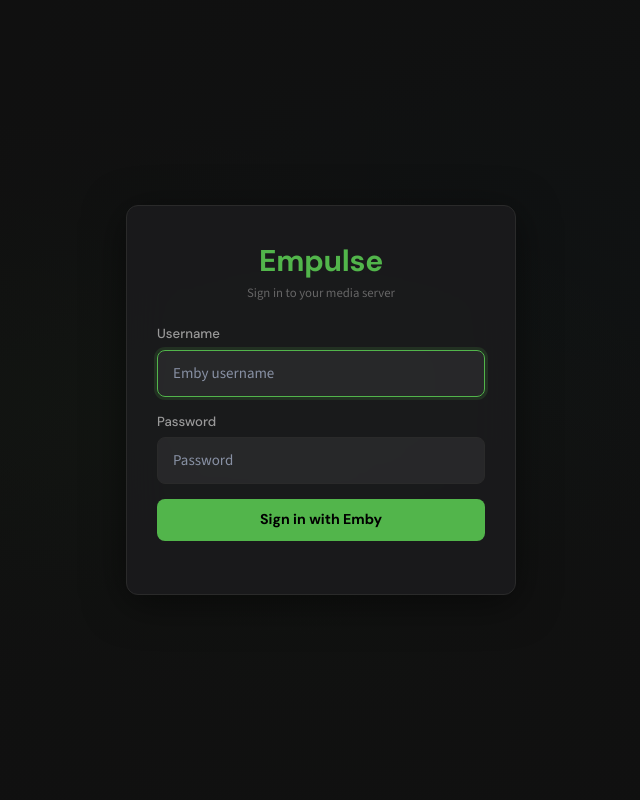
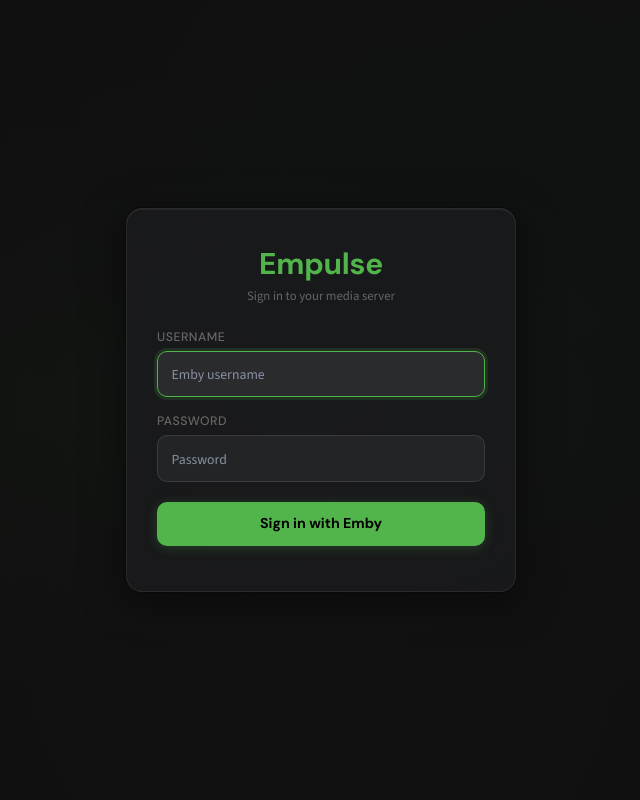
Before and after one commit to empul-dev/empulse, a FastAPI app: page /login in a window 1280 px wide. Shown: the whole page, without its empty margins (319-959 px from the left). Run offline with FastAPI, Linux system fonts and the light colour scheme; data that the repository does not hold is empty; some libraries are stand-ins or nearby versions.

Commit message:
Polish login page: glassmorphism card, subtle borders, and light mode support
Soften the login card with translucent borders, layered box-shadows, and
increased backdrop blur/saturation for a modern glassmorphism look.
Replace hard CSS-variable borders on inputs with subtle rgba values,
add uppercase labels with letter-spacing, and give the submit button a
green glow shadow. Add full light-mode overrides for card, inputs,
overlay, and poster wall so the login page looks polished in both themes.
Fix viewport overflow with 100dvh and body margin reset.

Co-Authored-By: Claude Opus 4.6 <noreply@anthropic.com>

```diff
--- a/empulse/static/css/style.css
+++ b/empulse/static/css/style.css
@@ -2041,8 +2041,15 @@ input[readonly] {
 }
 
 /* === Login Page === */
+body:has(.login-page) {
+    margin: 0;
+    padding: 0;
+    overflow: hidden;
+}
+
 .login-page {
-    min-height: 100vh;
+    height: 100vh;
+    height: 100dvh;
     display: flex;
     align-items: center;
     justify-content: center;
@@ -2136,13 +2185,16 @@ input[readonly] {
 }
 
 .login-card {
-    background: rgba(28, 28, 30, 0.85);
-    border: 1px solid var(--border);
-    border-radius: 12px;
-    padding: 2.5rem 2rem;
-    backdrop-filter: blur(20px);
-    -webkit-backdrop-filter: blur(20px);
-    box-shadow: 0 8px 40px rgba(0, 0, 0, 0.5);
+    background: rgba(28, 28, 30, 0.82);
+    border: 1px solid rgba(255, 255, 255, 0.08);
+    border-radius: 16px;
+    padding: 2.5rem 2rem 2rem;
+    backdrop-filter: blur(24px) saturate(1.4);
+    -webkit-backdrop-filter: blur(24px) saturate(1.4);
+    box-shadow:
+        0 0 0 1px rgba(0, 0, 0, 0.3),
+        0 8px 40px rgba(0, 0, 0, 0.5),
+        inset 0 1px 0 rgba(255, 255, 255, 0.06);
     animation: fadeSlideIn 0.5s ease-out;
 }
 
@@ -2165,23 +2217,35 @@ input[readonly] {
 
 .login-card label {
     font-family: var(--font-display);
-    font-size: 0.88em;
+    font-size: 0.82em;
     font-weight: 500;
-    color: var(--text-secondary);
+    color: var(--text-muted);
+    text-transform: uppercase;
+    letter-spacing: 0.04em;
+    margin-bottom: 0.3rem;
+}
+
+.login-card form {
+    display: flex;
+    flex-direction: column;
+    gap: 0;
 }
 
 .login-card input[type="text"],
 .login-card input[type="password"] {
-    background: rgba(255, 255, 255, 0.06);
-    border: 1px solid var(--border);
-    border-radius: 8px;
+    background: rgba(255, 255, 255, 0.05);
+    border: 1px solid rgba(255, 255, 255, 0.10);
+    border-radius: 10px;
     color: var(--text-primary);
     font-family: var(--font-body);
-    transition: border-color var(--anim-fast);
+    padding: 0.65rem 0.9rem;
+    font-size: 0.92em;
+    transition: border-color var(--anim-fast), box-shadow var(--anim-fast), background var(--anim-fast);
 }
 
 .login-card input[type="text"]:focus,
 .login-card input[type="password"]:focus {
+    background: rgba(255, 255, 255, 0.08);
     border-color: var(--accent);
     outline: none;
     box-shadow: 0 0 0 3px var(--accent-dim);
@@ -2192,18 +2256,21 @@ input[readonly] {
     background: var(--accent);
     color: #000;
     border: none;
-    border-radius: 8px;
-    padding: 0.7rem;
+    border-radius: 10px;
+    padding: 0.75rem;
     font-family: var(--font-display);
     font-size: 0.95em;
     font-weight: 700;
     cursor: pointer;
-    transition: opacity var(--anim-fast), transform var(--anim-fast);
+    margin-top: 0.3rem;
+    transition: opacity var(--anim-fast), transform var(--anim-fast), box-shadow var(--anim-fast);
+    box-shadow: 0 2px 12px rgba(82, 181, 75, 0.25);
 }
 
 .login-card button[type="submit"]:hover {
-    opacity: 0.9;
+    opacity: 0.92;
     transform: translateY(-1px);
+    box-shadow: 0 4px 20px rgba(82, 181, 75, 0.35);
 }
 
 .login-card .error-msg {
```
Also changed, not shown: other parts of empulse/static/css/style.css (+42 -0 lines).
